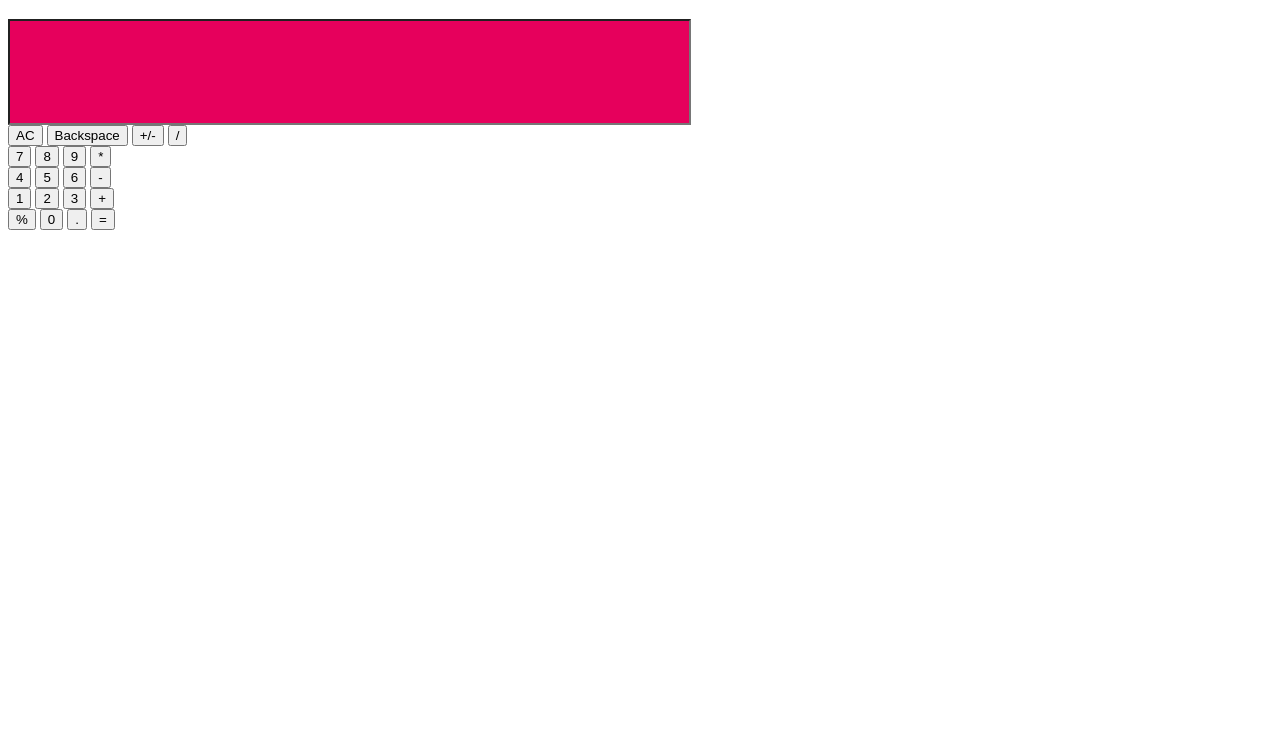
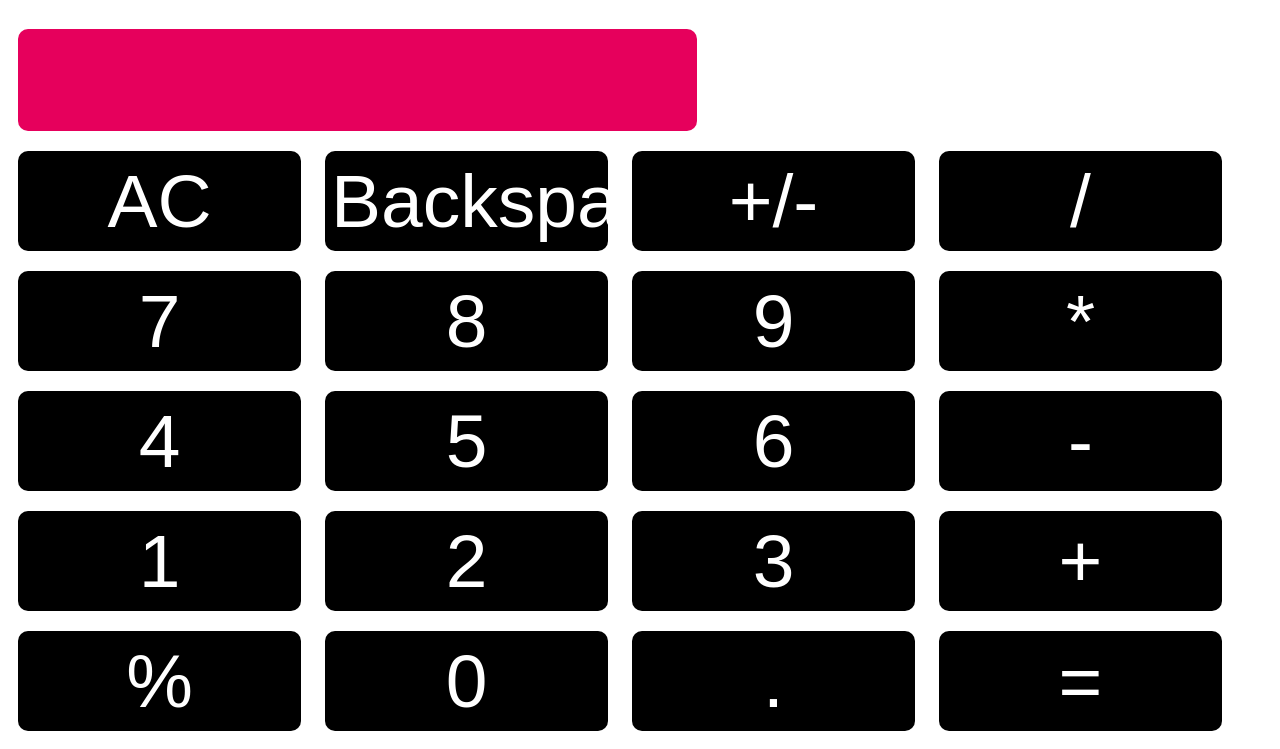
Before and after one commit to DEVILRAIDER7/CALCULATOR, a plain HTML site: page index.html in a window 1280 px wide. Shown: the part 61-810 px from the top of the page. Drawn offline with Linux system fonts and the light colour scheme.

Commit message:
Update style.css

```diff
--- a/style.css
+++ b/style.css
@@ -1,9 +1,17 @@
-<!DOCTYPE html>
-<html>
 
-<head>
-<title>Simple Calculator </title>
-<link rel="stylesheet" type="text/css" href="style.css">
-</head>
+input {
 
-</html>
+width:283px;
+
+height:100px;
+
+font-size:75px;
+
+border-radius:10px;
+
+margin:10px; background-color:#000;
+
+color:#fff;
+
+border-style:none;
+}
```
